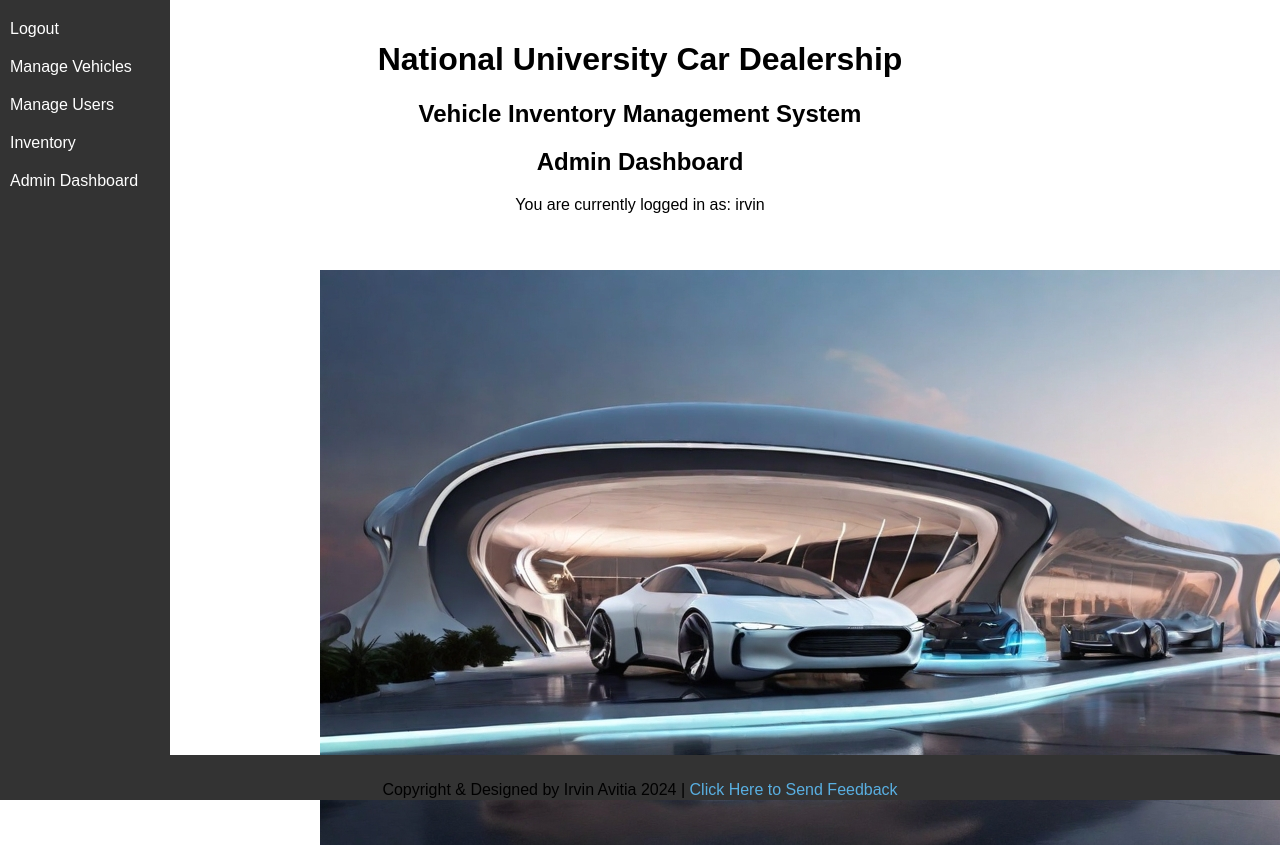
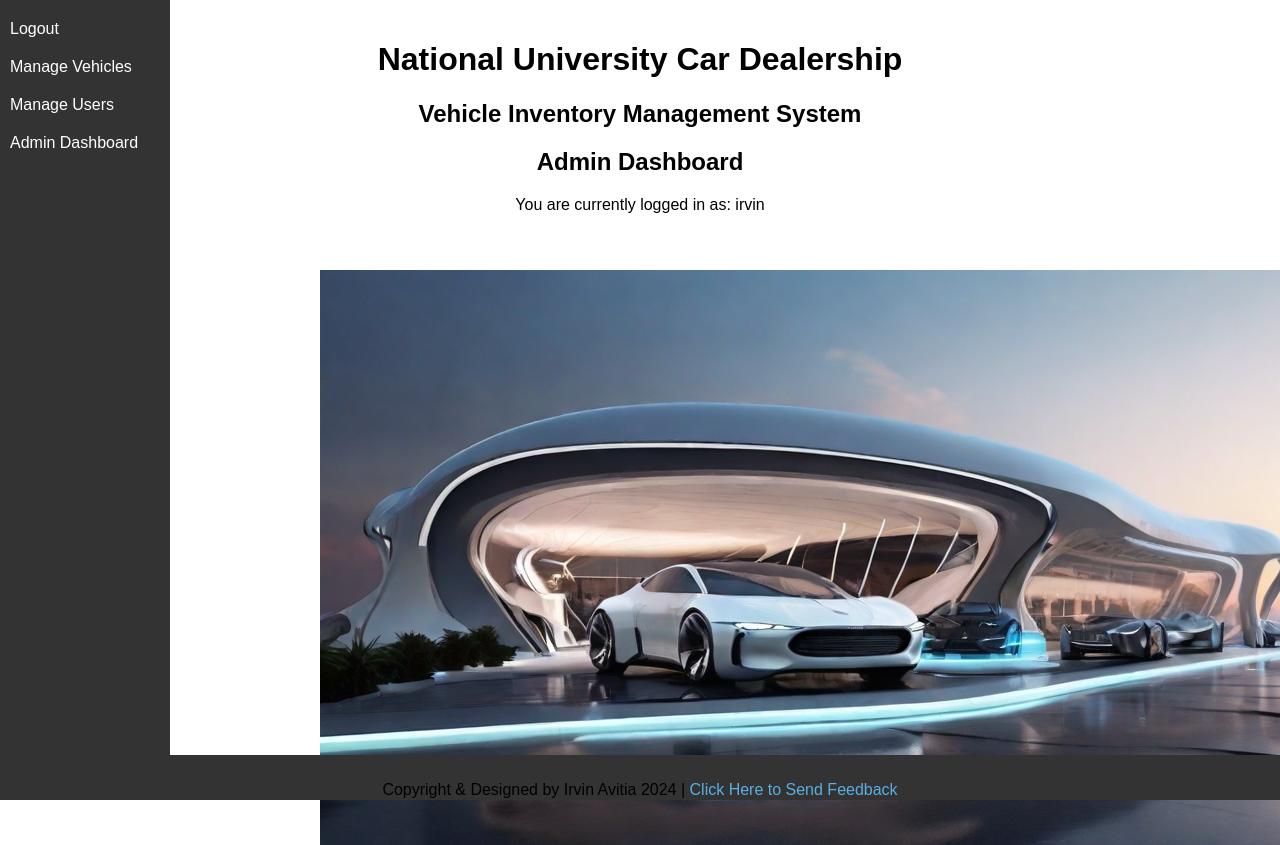
Before and after one commit to ia-usgs/website-for-class, a PHP site: page /pages/admin_page.php in a window 1280 px wide; the page is wider, and only the part inside the window is pictured. Shown: the top 845 px of that part. Run offline with PHP 8.4, Linux system fonts and the light colour scheme; a user stored in the database is signed in.

Commit message:
Update nav_admin.php

```diff
--- a/navigation/nav_admin.php
+++ b/navigation/nav_admin.php
@@ -3,7 +3,6 @@
         <li><a href="../functions/logout.php">Logout</a></li>
         <li><a href="../functions/manage_vehicles.php">Manage Vehicles</a></li>
         <li><a href="../functions/manage_users.php">Manage Users</a></li>
-        <li><a href="../functions/display_vehicles.php">Inventory</a></li>
         <li><a href="../pages/admin_page.php">Admin Dashboard</a></li>
     </ul>
 </nav>
```
